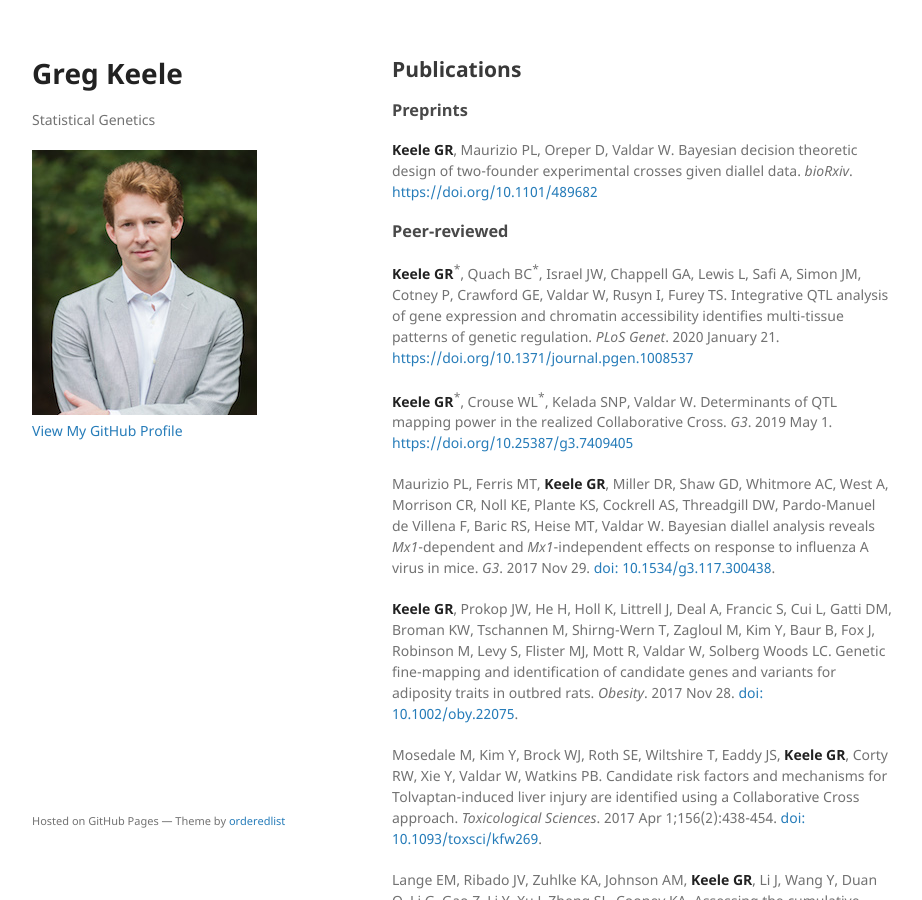
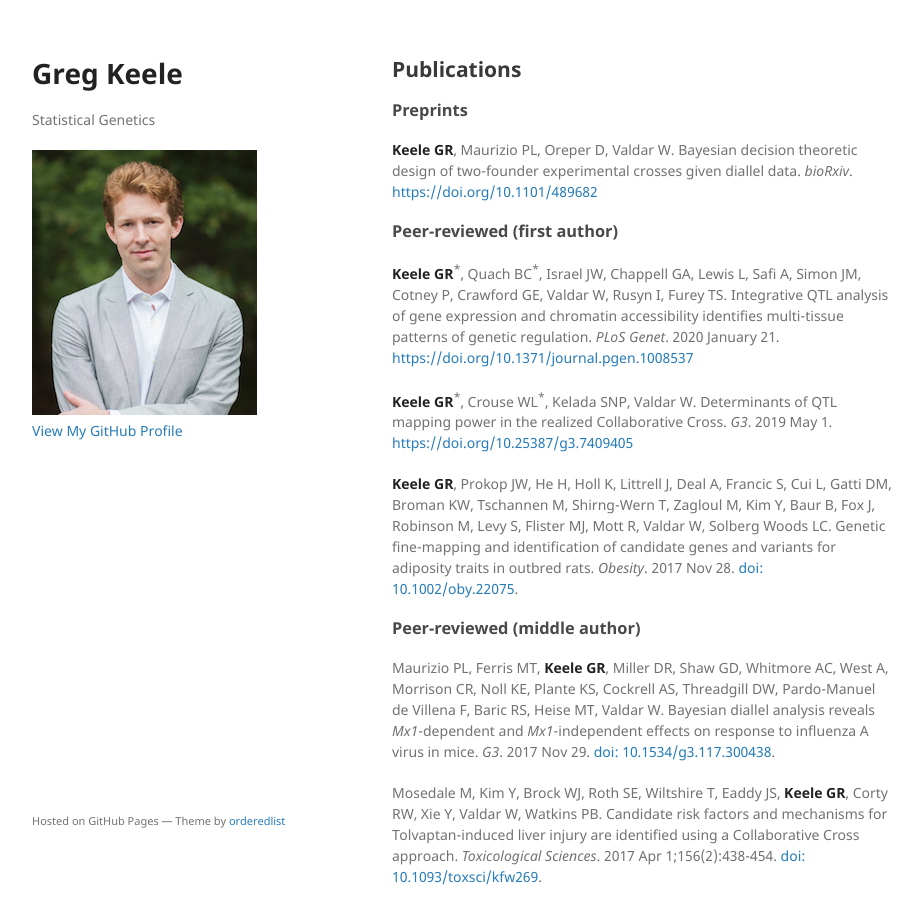
Before and after one commit to gkeele/gkeele.github.io, a Jekyll site: the page built from publications.md, in a window 1280 px wide and 900 px high. Shown: the whole window, without its empty margins (178-1100 px from the left). Built offline with Jekyll 4.4.1, drawn with Linux system fonts in a browser that asks for light colours; our own code applies the rules of GitHub Pages for plain Markdown files.

Commit message:
Slight re-ordering of publications

```diff
--- a/publications.md
+++ b/publications.md
@@ -7,15 +7,17 @@ layout: default
 
 **Keele GR**, Maurizio PL, Oreper D, Valdar W. Bayesian decision theoretic design of two-founder experimental crosses given diallel data. *bioRxiv*. [https://doi.org/10.1101/489682](https://www.biorxiv.org/content/10.1101/489682v1)
 
-### Peer-reviewed
+### Peer-reviewed (first author)
 
 **Keele GR**<sup>\*</sup>, Quach BC<sup>\*</sup>, Israel JW, Chappell GA, Lewis L, Safi A, Simon JM, Cotney P, Crawford GE, Valdar W, Rusyn I, Furey TS. Integrative QTL analysis of gene expression and chromatin accessibility identifies multi-tissue patterns of genetic regulation. *PLoS Genet*. 2020 January 21. [https://doi.org/10.1371/journal.pgen.1008537](https://www.ncbi.nlm.nih.gov/pubmed/31961859)
 
 **Keele GR**<sup>\*</sup>, Crouse WL<sup>\*</sup>, Kelada SNP, Valdar W. Determinants of QTL mapping power in the realized Collaborative Cross. *G3*. 2019 May 1. [https://doi.org/10.25387/g3.7409405](https://www.ncbi.nlm.nih.gov/pubmed/30914424)
 
+**Keele GR**, Prokop JW, He H, Holl K, Littrell J, Deal A, Francic S, Cui L, Gatti DM, Broman KW, Tschannen M, Shirng-Wern T, Zagloul M, Kim Y, Baur B, Fox J, Robinson M, Levy S, Flister MJ, Mott R, Valdar W, Solberg Woods LC. Genetic fine-mapping and identification of candidate genes and variants for adiposity traits in outbred rats. *Obesity*. 2017 Nov 28. [doi: 10.1002/oby.22075](https://www.ncbi.nlm.nih.gov/pubmed/29193816).
+
+### Peer-reviewed (middle author)
+
 Maurizio PL, Ferris MT, **Keele GR**, Miller DR, Shaw GD, Whitmore AC, West A, Morrison CR, Noll KE, Plante KS, Cockrell AS, Threadgill DW, Pardo-Manuel de Villena F, Baric RS, Heise MT, Valdar W. Bayesian diallel analysis reveals *Mx1*-dependent and *Mx1*-independent effects on response to influenza A virus in mice. *G3*. 2017 Nov 29. [doi: 10.1534/g3.117.300438](https://www.ncbi.nlm.nih.gov/pubmed/29187420).
-
-**Keele GR**, Prokop JW, He H, Holl K, Littrell J, Deal A, Francic S, Cui L, Gatti DM, Broman KW, Tschannen M, Shirng-Wern T, Zagloul M, Kim Y, Baur B, Fox J, Robinson M, Levy S, Flister MJ, Mott R, Valdar W, Solberg Woods LC. Genetic fine-mapping and identification of candidate genes and variants for adiposity traits in outbred rats. *Obesity*. 2017 Nov 28. [doi: 10.1002/oby.22075](https://www.ncbi.nlm.nih.gov/pubmed/29193816).
 
 Mosedale M, Kim Y, Brock WJ, Roth SE, Wiltshire T, Eaddy JS, **Keele GR**, Corty RW, Xie Y, Valdar W, Watkins PB. Candidate risk factors and mechanisms for Tolvaptan-induced liver injury are identified using a Collaborative Cross approach. *Toxicological Sciences*. 2017 Apr 1;156(2):438-454. [doi: 10.1093/toxsci/kfw269](https://academic.oup.com/toxsci/article/156/2/438/2938083).
 
```
